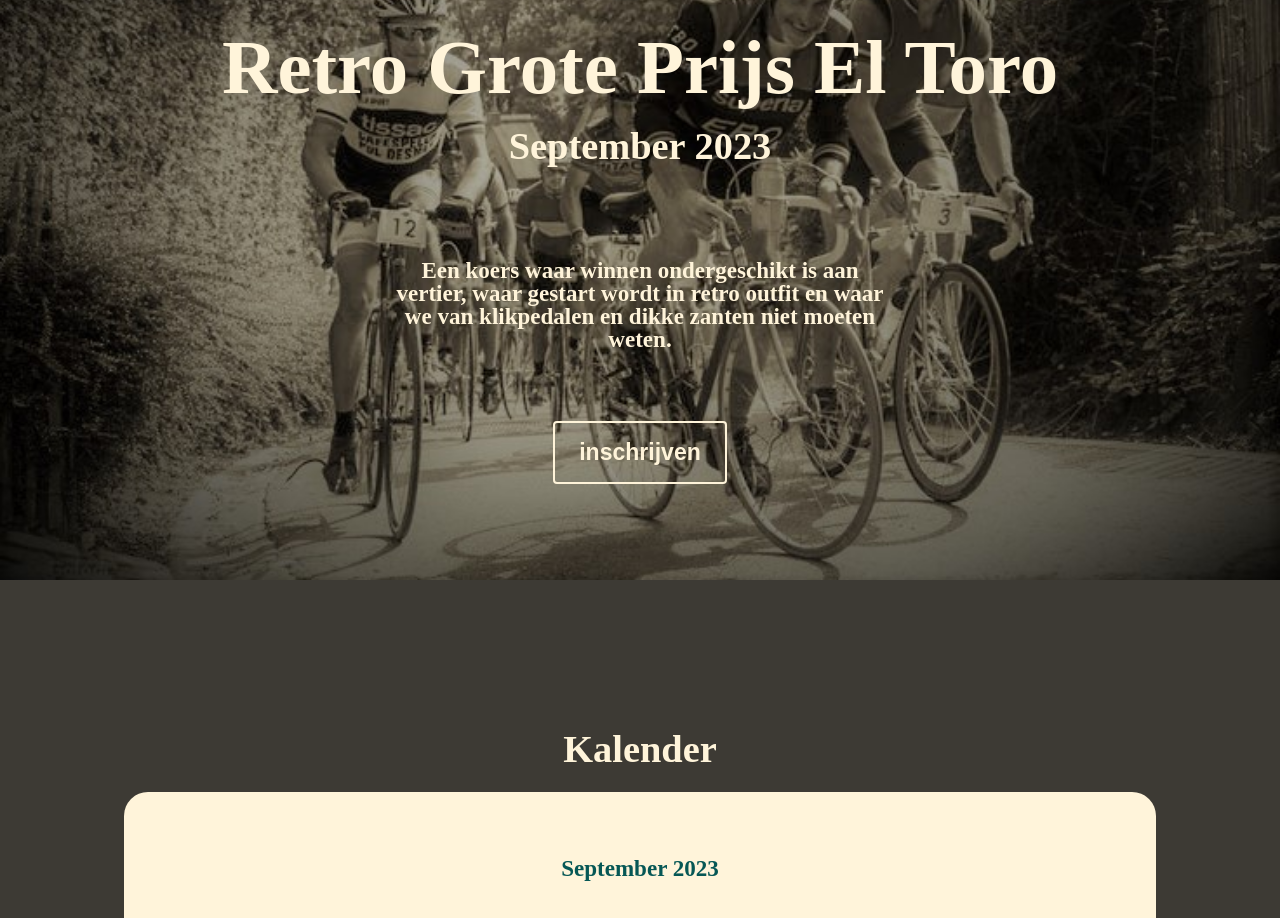
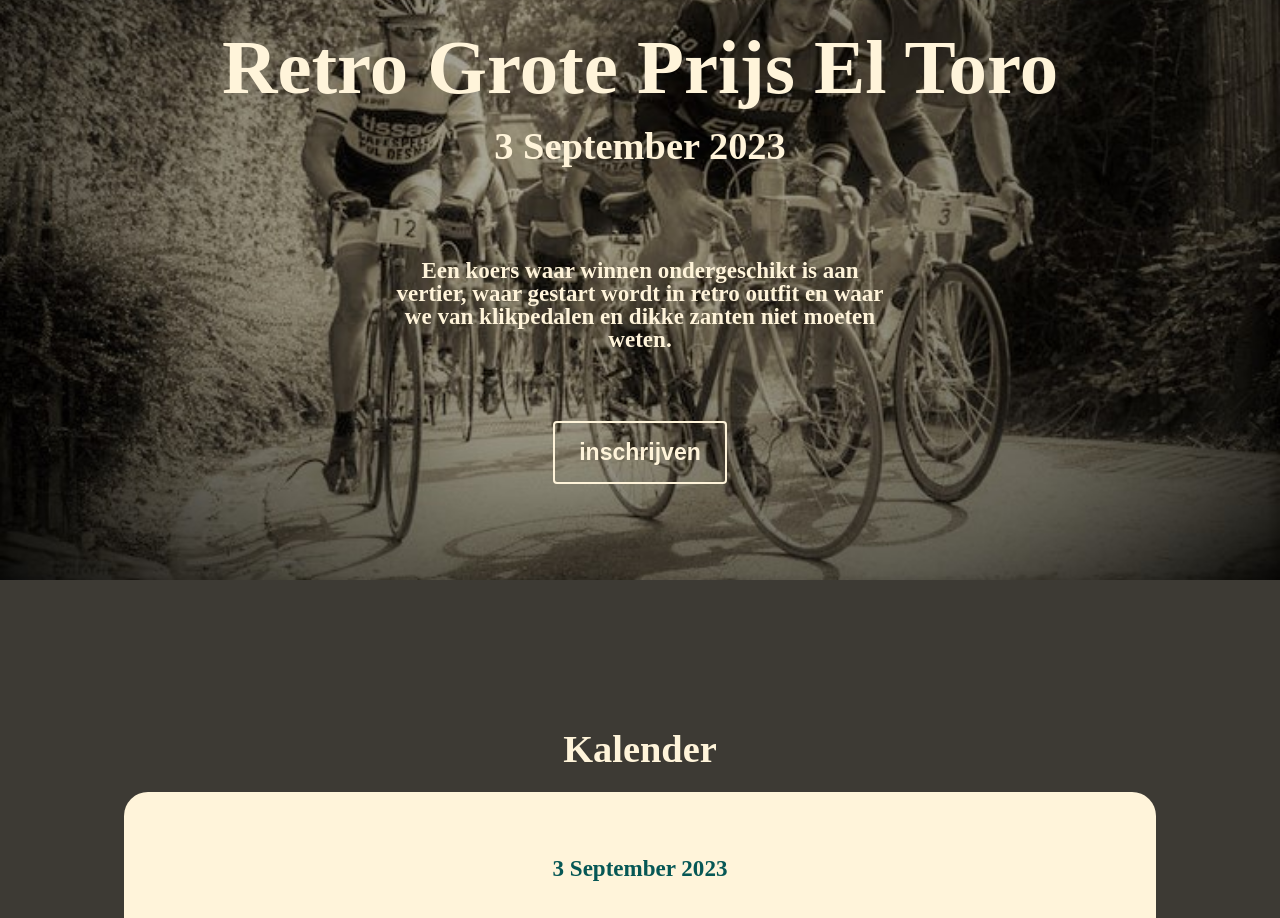
Before and after one commit to TijsM/el-toro-next, a Next.js app: page / in a window 1280 px wide. Shown: the part 220-1138 px from the top of the page. Built offline with nearby package versions, Linux system fonts and the light colour scheme.

Commit message:
feat: update date of event

```diff
--- a/src/components/Landing.tsx
+++ b/src/components/Landing.tsx
@@ -9,7 +9,7 @@ export const Landing = () => {
   return (
     <StHeader>
       <H1>Retro Grote Prijs El Toro</H1>
-      <H2>September 2023</H2>
+      <H2>3 September 2023</H2>
       <StIntroText>
         Een koers waar winnen ondergeschikt is aan vertier, waar gestart wordt
         in retro outfit en waar we van klikpedalen en dikke zanten niet moeten
--- a/src/components/calendar/Calendar.tsx
+++ b/src/components/calendar/Calendar.tsx
@@ -10,7 +10,7 @@ export const Calendar = () => {
     <StSection>
       <H2 className="textYellow">Kalender</H2>
       <StContent>
-        <StH3 className="textGreen">September 2023</StH3>
+        <StH3 className="textGreen">3 September 2023</StH3>
         <StArticle>
           <StH3>Kinderkoers</StH3>
           <StDetails>
```
